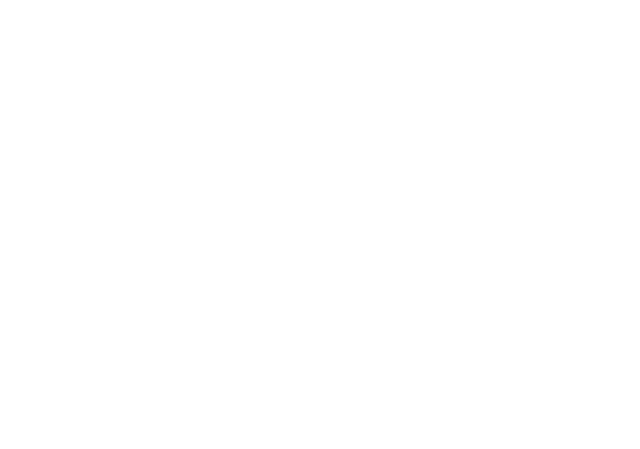
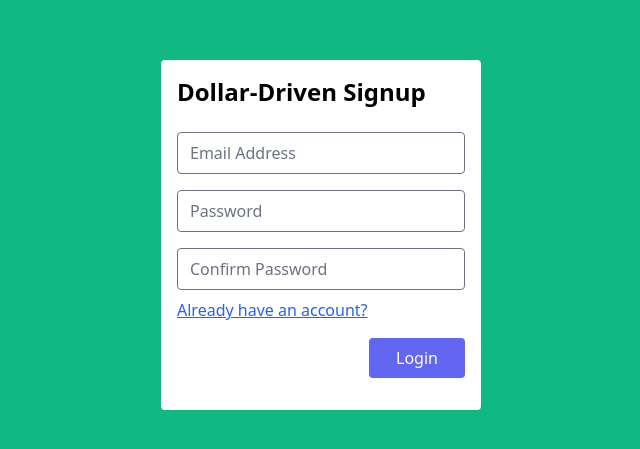
Before and after one commit to CamSkiTheDev/Dollar-Driven, a React (Create React App) app: page /signup in a window 1280 px wide. Shown: the part 165-614 px from the top of the page, without its empty margins (319-959 px from the left). Built offline with nearby package versions, Linux system fonts and the light colour scheme.

Commit message:
adds sign-up page.

```diff
--- a/src/App.js
+++ b/src/App.js
@@ -1,13 +1,15 @@
-import { Route, Switch } from 'react-router-dom'
-import Layout from './components/Layout'
-import Login from './pages/Login'
+import { Route, Switch } from "react-router-dom";
+import Layout from "./components/Layout";
+import Login from "./pages/Login";
+import Signup from "./pages/Signup";
 
 export default function App() {
-	return (
-		<Layout>
-			<Switch>
-				<Route path='/' exact component={Login} />
-			</Switch>
-		</Layout>
-	)
+  return (
+    <Layout>
+      <Switch>
+        <Route path="/" exact component={Login} />
+        <Route path="/signup" component={Signup} />
+      </Switch>
+    </Layout>
+  );
 }
--- /dev/null
+++ b/src/pages/Signup.js
@@ -0,0 +1,92 @@
+import { useState, useEffect } from "react";
+import { Link, useHistory } from "react-router-dom";
+import useValidateUser from "../hooks/useValidateUser";
+
+export default function Signup() {
+  const history = useHistory();
+  const { user, isLoading } = useValidateUser();
+
+  const [formData, setFormData] = useState({
+    email: "",
+    password: "",
+    repassword: "",
+  });
+  const [errorMsg, setErrorMsg] = useState(null);
+
+  const handleChange = (e) =>
+    setFormData((prevState) => ({
+      ...prevState,
+      [e.target.name]: e.target.value,
+    }));
+
+  const handleSubmit = async (e) => {
+    e.preventDefault();
+    setErrorMsg(null);
+
+    if (formData.password !== formData.repassword) return null;
+
+    const res = await fetch(`${process.env.REACT_APP_API_URL}/users`, {
+      method: "POST",
+      headers: { "Content-Type": "application/json" },
+      body: JSON.stringify(formData),
+    });
+    const data = await res.json();
+
+    if (res.status >= 400) return setErrorMsg(data.error);
+
+    localStorage.setItem("login_token", JSON.stringify(data.token));
+
+    history.push("/dashboard");
+  };
+
+  useEffect(() => {
+    if (!isLoading && user) return history.push("/dashboard");
+  }, [isLoading, user]);
+
+  return (
+    <div className="bg-green-500 w-full min-h-screen flex items-center justify-center">
+      <div className="p-4 bg-white rounded">
+        <h3 className="text-2xl font-bold">Dollar-Driven Signup</h3>
+        {errorMsg ? <p className="mt-4 text-red-600">{errorMsg}</p> : null}
+        <form onSubmit={handleSubmit} className="w-72 flex flex-col my-4">
+          <input
+            className="my-2 rounded w-full"
+            type="email"
+            name="email"
+            placeholder="Email Address"
+            required
+            value={formData.email}
+            onChange={handleChange}
+          />
+          <input
+            className="my-2 rounded w-full"
+            type="password"
+            name="password"
+            placeholder="Password"
+            required
+            value={formData.password}
+            onChange={handleChange}
+          />
+          <input
+            className="my-2 rounded w-full"
+            type="password"
+            name="repassword"
+            placeholder="Confirm Password"
+            required
+            value={formData.repassword}
+            onChange={handleChange}
+          />
+          <Link to="/" className="text-blue-600 underline">
+            Already have an account?
+          </Link>
+          <button
+            type="submit"
+            className="flex justify-center py-2 mt-4 w-24 rounded bg-indigo-500 text-white self-end"
+          >
+            Login
+          </button>
+        </form>
+      </div>
+    </div>
+  );
+}
```
